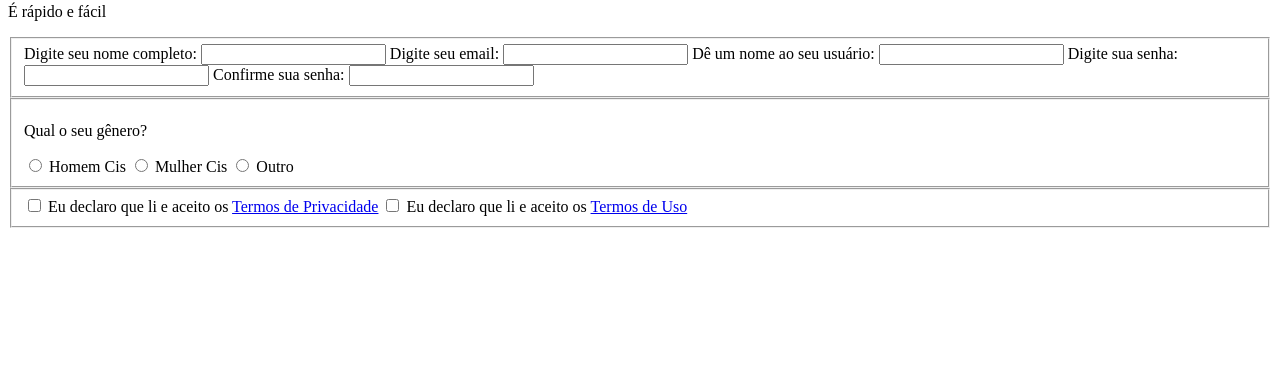
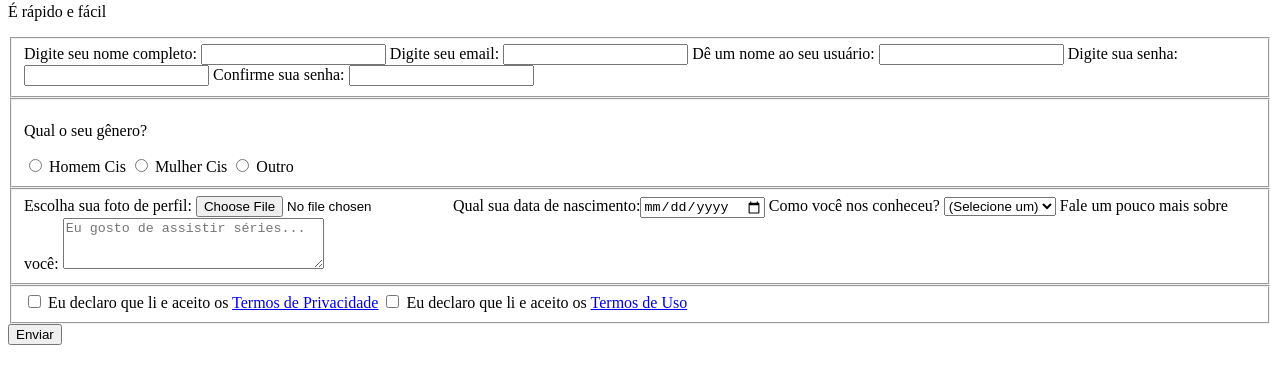
Before and after one commit to Boudenzin/SignUpForm, a plain HTML site: page index.html in a window 1280 px wide. Shown: the part 77-460 px from the top of the page. Drawn offline with Linux system fonts and the light colour scheme.

Commit message:
Finalização do HTML

```diff
--- a/index.html
+++ b/index.html
@@ -36,15 +36,35 @@
         </fieldset>
 
 
+
+        <fieldset>
+            <label> Escolha sua foto de perfil: <input type="file" name="file" /></label>
+            <label> Qual sua data de nascimento:<input type="date" name="birthdate" required /></label>
+            <label>
+                Como você nos conheceu?
+                <select name="conhecer">
+                    <option value="">(Selecione um)</option>
+                    <option value="1">Instagram</option>
+                    <option value="2">YouTube</option>
+                    <option value="3">Boca a boca</option>
+                    <option value="4">Outro</option>
+                </select>
+            </label>
+            <label>
+                Fale um pouco mais sobre você:
+                <textarea name="bio" rows="3" cols="30" placeholder="Eu gosto de assistir séries..."></textarea>
+            </label>
+
+        </fieldset>
+
         <fieldset>
             <label>
                 <input type="checkbox" name="termos" class="inline" required /> Eu declaro que li e aceito os <a href="https://br.lipsum.com/"> Termos de Privacidade</a>
                 <input type="checkbox" name="termos" class="inline" required /> Eu declaro que li e aceito os <a href="https://br.lipsum.com/"> Termos de Uso</a>
 
             </label>
-
-
         </fieldset>
+        <input type="submit" value="Enviar" />
     </form>
 
 
```
